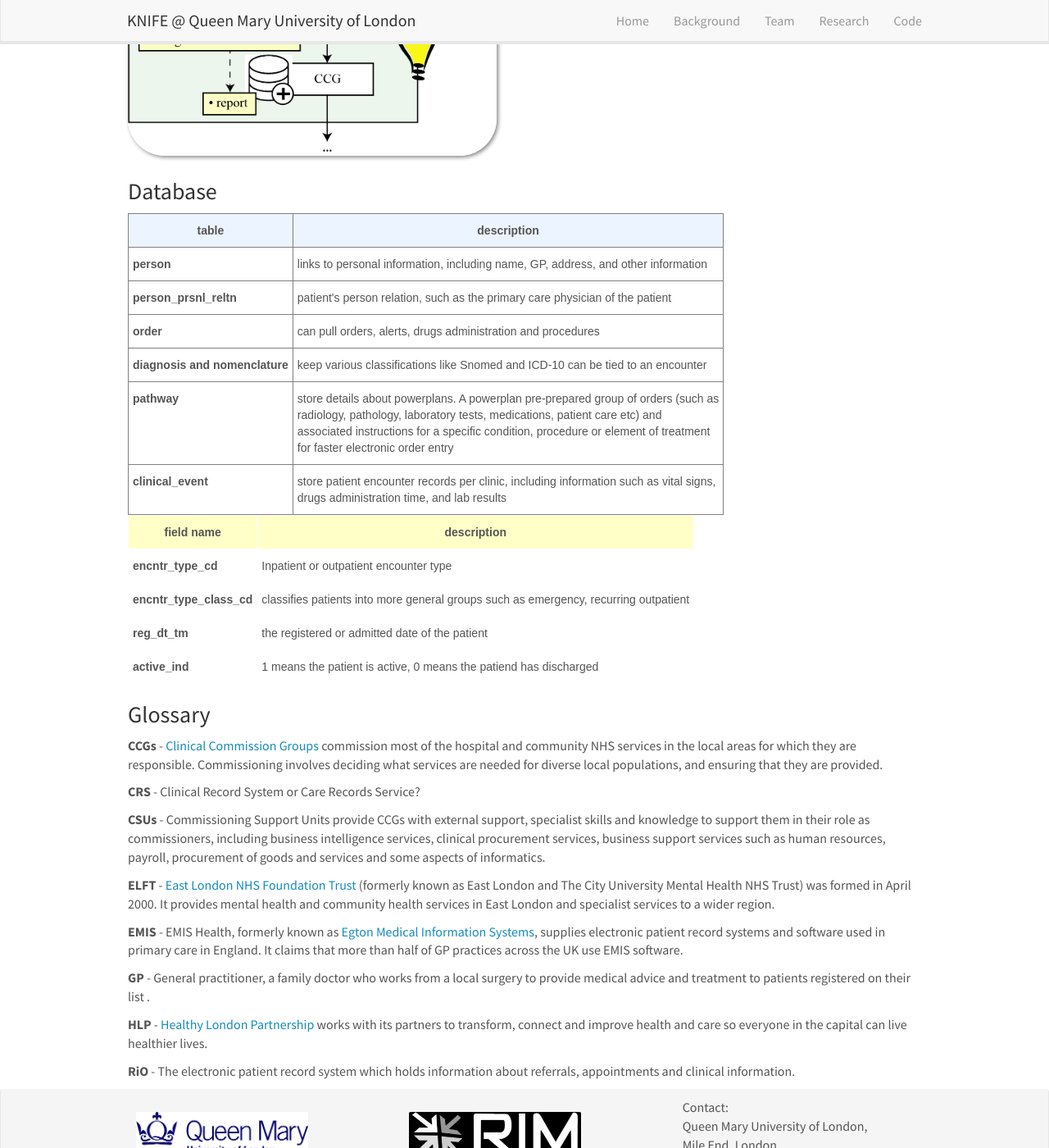
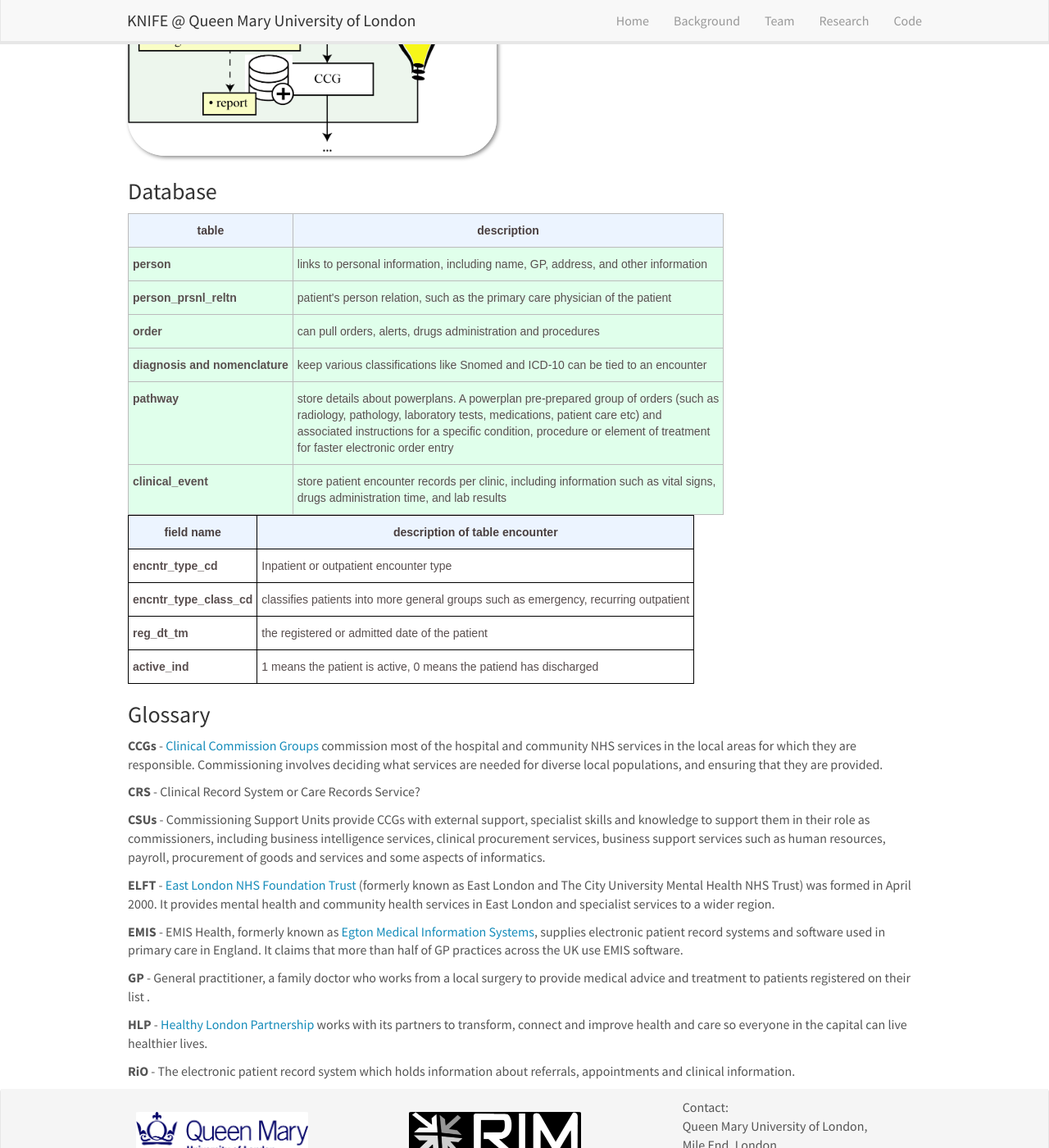
Before and after one commit to knifeqmul/knifeqmul.github.io, a Jekyll site: the page built from _pages/background.md, in a window 1280 px wide and 1400 px high, scrolled down 734 px. Shown: the whole window at 82% size. Built offline with Jekyll 4.4.1, drawn with Linux system fonts in a browser that asks for light colours; nearby versions of some CDN libraries; some of the changed lines change nothing that is shown.

Commit message:
Update background.md

```diff
--- a/_pages/background.md
+++ b/_pages/background.md
@@ -67,35 +67,34 @@
 
 
 
-
 <style type="text/css">
-.tg  {border-collapse:collapse;border-spacing:0;}
-.tg td{font-family:Arial, sans-serif;font-size:14px;padding:10px 5px;border-style:solid;border-width:1px;overflow:hidden;word-break:normal;border-color:black;}
-.tg th{font-family:Arial, sans-serif;font-size:14px;font-weight:normal;padding:10px 5px;border-style:solid;border-width:1px;overflow:hidden;word-break:normal;border-color:black;}
-.tg .tg-uqai{font-weight:bold;background-color:#ffffc7;text-align:center}
-.tg .tg-5ua9{font-weight:bold;text-align:left}
-.tg .tg-s268{text-align:left}
+.tg  {border-collapse:collapse;border-spacing:0;border-color:#bbb;}
+.tg td{font-family:Arial, sans-serif;font-size:14px;padding:10px 5px;border-style:solid;border-width:1px;overflow:hidden;word-break:normal;border-color:#bbb;color:#594F4F;background-color:#E0FFEB;}
+.tg th{font-family:Arial, sans-serif;font-size:14px;font-weight:normal;padding:10px 5px;border-style:solid;border-width:1px;overflow:hidden;word-break:normal;border-color:#bbb;color:#493F3F;background-color:#9DE0AD;}
+.tg .tg-v51t{font-weight:bold;background-color:#ecf4ff;border-color:#000000;text-align:center}
+.tg .tg-q0fn{font-weight:bold;background-color:#ffffff;border-color:#000000;text-align:left}
+.tg .tg-2pcy{background-color:#ffffff;border-color:#000000;text-align:left}
 </style>
 <table class="tg">
   <tr>
-    <th class="tg-uqai">field name</th>
-    <th class="tg-uqai">description</th>
+    <th class="tg-v51t">field name</th>
+    <th class="tg-v51t">description of <span style="font-weight:700">table encounter</span></th>
   </tr>
   <tr>
-    <td class="tg-5ua9">encntr_type_cd</td>
-    <td class="tg-s268">Inpatient or outpatient encounter type</td>
+    <td class="tg-q0fn">encntr_type_cd</td>
+    <td class="tg-2pcy">Inpatient or outpatient encounter type</td>
   </tr>
   <tr>
-    <td class="tg-5ua9">encntr_type_class_cd</td>
-    <td class="tg-s268">classifies patients into more general groups such as emergency, recurring outpatient</td>
+    <td class="tg-q0fn">encntr_type_class_cd</td>
+    <td class="tg-2pcy">classifies patients into more general groups such as emergency, recurring outpatient</td>
   </tr>
   <tr>
-    <td class="tg-5ua9">reg_dt_tm</td>
-    <td class="tg-s268">the registered or admitted date of the patient</td>
+    <td class="tg-q0fn">reg_dt_tm</td>
+    <td class="tg-2pcy">the registered or admitted date of the patient</td>
   </tr>
   <tr>
-    <td class="tg-5ua9">active_ind</td>
-    <td class="tg-s268">1 means the patient is active, 0 means the patiend has discharged</td>
+    <td class="tg-q0fn">active_ind</td>
+    <td class="tg-2pcy">1 means the patient is active, 0 means the patiend has discharged</td>
   </tr>
 </table>
 
```
